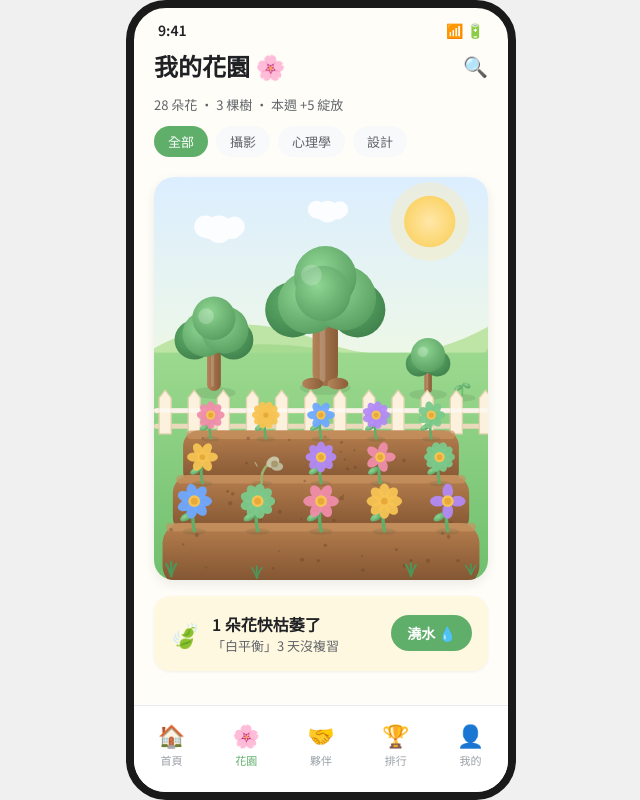
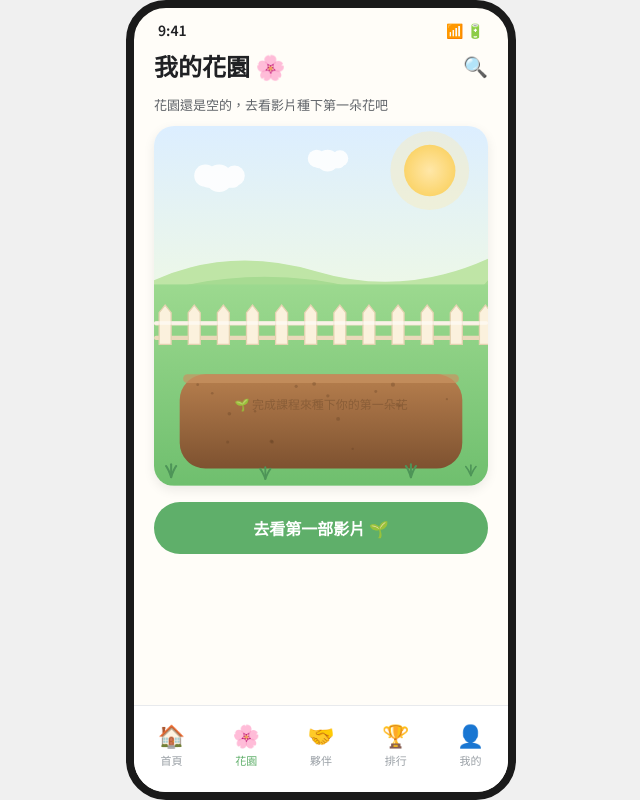
Before and after one commit to sisyphusss42/Buckeye, a React (Vite) app in the folder pressplay-app/: page /garden in a window 1280 px wide. Shown: the whole page, without its empty margins (319-959 px from the left). Built offline with nearby package versions, Linux system fonts and the light colour scheme; sample sign-in values are in the browser's storage.

Commit message:
video and garden

```diff
--- a/pressplay-app/src/App.jsx
+++ b/pressplay-app/src/App.jsx
@@ -32,9 +32,12 @@ export default function App() {
         <Route path="/survey" element={<Survey />} />
         <Route path="/" element={<ProtectedRoute><Home /></ProtectedRoute>} />
         <Route path="/video" element={<ProtectedRoute><Video /></ProtectedRoute>} />
+        <Route path="/video/:videoId" element={<ProtectedRoute><Video /></ProtectedRoute>} />
         <Route path="/quiz" element={<ProtectedRoute><Quiz /></ProtectedRoute>} />
+        <Route path="/quiz/:videoId" element={<ProtectedRoute><Quiz /></ProtectedRoute>} />
         <Route path="/garden" element={<ProtectedRoute><Garden /></ProtectedRoute>} />
         <Route path="/flower" element={<ProtectedRoute><FlowerDetail /></ProtectedRoute>} />
+        <Route path="/flower/:videoId" element={<ProtectedRoute><FlowerDetail /></ProtectedRoute>} />
         <Route path="/review" element={<ProtectedRoute><Review /></ProtectedRoute>} />
         <Route path="/partners" element={<ProtectedRoute><Partners /></ProtectedRoute>} />
         <Route path="/chat" element={<ProtectedRoute><Chat /></ProtectedRoute>} />
--- /dev/null
+++ b/pressplay-app/src/data/videos.js
@@ -0,0 +1,45 @@
+// Video catalog for demo
+const videos = [
+  {
+    id: 'linear-equation',
+    title: '一元一次方程式',
+    subtitle: '學會用方程式解決速率問題',
+    youtubeId: 'FILM2ZJ-ScM',
+    topic: '一元一次方程式',
+    category: '數學',
+    duration: '10 分鐘',
+    icon: '📐',
+  },
+  {
+    id: 'trigonometry',
+    title: 'Sin, Cos, Tan',
+    subtitle: '三角函數的基本概念與應用',
+    youtubeId: '8o_rBszqkOg',
+    topic: '三角函數 sin cos tan',
+    category: '數學',
+    duration: '12 分鐘',
+    icon: '📊',
+  },
+  {
+    id: 'circle-area',
+    title: '圓面積',
+    subtitle: '圓面積公式的推導與應用',
+    youtubeId: 'tsS3XUdb9BI',
+    topic: '圓面積公式',
+    category: '數學',
+    duration: '8 分鐘',
+    icon: '⭕',
+  },
+  {
+    id: 'permutation',
+    title: '排列組合之直線排列',
+    subtitle: '直線排列的計算方法與實例',
+    youtubeId: '9QjnxivKoIU',
+    topic: '排列組合 直線排列',
+    category: '數學',
+    duration: '15 分鐘',
+    icon: '🔢',
+  },
+]
+
+export default videos
--- a/pressplay-app/src/gardenScene.js
+++ b/pressplay-app/src/gardenScene.js
@@ -1,5 +1,5 @@
 // Procedural Garden Scene SVG Generator
-// Ported from design system — generates cartoon trees, fence, soil beds, planted flowers
+// Now accepts a list of flowers to plant based on user's completed videos
 
 const PETAL_COLORS = ['#F08DAA', '#F6C453', '#6FA8FF', '#B38AF5', '#7BC98A'];
 
@@ -42,7 +42,6 @@ function treeG(cx, baseY, s, kind) {
     g += blob(cx, cy - 14 * s, 22 * s, 'gLeaf');
     g += `<circle cx="${cx - 8 * s}" cy="${cy - 16 * s}" r="${8 * s}" fill="#fff" opacity="0.22"/>`;
   } else {
-    // ancient
     const h = 58 * s;
     g += trunk(22 * s, h);
     g += `<ellipse cx="${cx - 11 * s}" cy="${baseY - 2 * s}" rx="${9 * s}" ry="${5 * s}" fill="url(#gTrunk)"/>`;
@@ -76,11 +75,8 @@ function plantedFlowerG(cx, baseY, petals, s, wilted, idx) {
   }
 
   const color = PETAL_COLORS[idx % PETAL_COLORS.length];
-  // stem
   g += `<path d="M${cx} ${baseY} Q ${cx - 3 * s} ${baseY - 16 * s} ${cx} ${headY + 6 * s}" stroke="#5FAF6A" stroke-width="${3.4 * s}" fill="none" stroke-linecap="round"/>`;
-  // leaf
   g += `<ellipse cx="${cx - 8 * s}" cy="${baseY - 14 * s}" rx="${7 * s}" ry="${3.6 * s}" fill="url(#gLeaf)" transform="rotate(-30 ${cx - 8 * s} ${baseY - 14 * s})"/>`;
-  // head petals
   const r = 10 * s;
   for (let i = 0; i < petals; i++) {
     const a = (i / petals) * Math.PI * 2;
@@ -95,8 +91,19 @@ function plantedFlowerG(cx, baseY, petals, s, wilted, idx) {
   return g;
 }
 
-export function buildGardenSVG() {
-  const W = 390, H = 470;
+// Label text under a flower
+function flowerLabel(cx, baseY, text, s) {
+  const labelY = baseY + 14 * s;
+  return `<text x="${cx}" y="${labelY}" text-anchor="middle" font-size="${9 * s}" font-family="'Noto Sans TC', sans-serif" fill="#5E3C22" opacity="0.85">${text}</text>`;
+}
+
+/**
+ * Build the garden SVG.
+ * @param {Array} flowers — array of { title, petals, colorIndex } for each completed video
+ *   If empty, shows an empty garden with a "plant your first flower" message.
+ */
+export function buildGardenSVG(flowers = []) {
+  const W = 390, H = 420;
   let s = `<svg viewBox="0 0 ${W} ${H}" width="100%" xmlns="http://www.w3.org/2000/svg" style="display:block">`;
 
   // Defs
@@ -111,7 +118,7 @@ export function buildGardenSVG() {
   </defs>`;
 
   // Sky + sun + clouds
-  s += `<rect x="0" y="0" width="${W}" height="220" fill="url(#gSky)"/>`;
+  s += `<rect x="0" y="0" width="${W}" height="200" fill="url(#gSky)"/>`;
   s += `<circle cx="322" cy="52" r="46" fill="#FFE9A8" opacity="0.35"/><circle cx="322" cy="52" r="30" fill="url(#gSun)"/>`;
 
   const cloud = (x, y, k) =>
@@ -119,64 +126,51 @@ export function buildGardenSVG() {
   s += cloud(60, 58, 1) + cloud(190, 38, 0.8);
 
   // Rolling hills
-  s += `<path d="M0 200 Q 90 150 190 190 T 390 175 V 230 H0 Z" fill="#BFE5A6"/>`;
-  s += `<path d="M0 215 Q 120 178 240 210 T 390 200 V 260 H0 Z" fill="#A7DB92"/>`;
+  s += `<path d="M0 180 Q 90 140 190 170 T 390 155 V 210 H0 Z" fill="#BFE5A6"/>`;
+  s += `<path d="M0 195 Q 120 160 240 190 T 390 180 V 230 H0 Z" fill="#A7DB92"/>`;
 
   // Grass ground
-  s += `<rect x="0" y="205" width="${W}" height="${H - 205}" fill="url(#gGrass)"/>`;
-
-  // Trees (behind fence)
-  s += treeG(70, 250, 1.15, 'large');
-  s += treeG(200, 244, 1.35, 'ancient');
-  s += treeG(320, 252, 1.0, 'young');
-  s += treeG(360, 256, 0.7, 'sprout');
+  s += `<rect x="0" y="185" width="${W}" height="${H - 185}" fill="url(#gGrass)"/>`;
 
   // Picket fence
-  const fenceTop = 258, fenceBot = 300, railY1 = 270, railY2 = 288;
-  s += `<rect x="0" y="${railY1}" width="${W}" height="6" rx="3" fill="#F2E4CC"/>`;
-  s += `<rect x="0" y="${railY2}" width="${W}" height="6" rx="3" fill="#EAD9BA"/>`;
+  const fenceTop = 218, fenceBot = 255, railY1 = 228, railY2 = 245;
+  s += `<rect x="0" y="${railY1}" width="${W}" height="5" rx="2.5" fill="#F2E4CC"/>`;
+  s += `<rect x="0" y="${railY2}" width="${W}" height="5" rx="2.5" fill="#EAD9BA"/>`;
   for (let x = 6; x < W; x += 34) {
     s += `<path d="M${x} ${fenceBot} V ${fenceTop} l 7 -9 l 7 9 V ${fenceBot} Z" fill="#FBF1DD" stroke="#E4D2B0" stroke-width="1.5"/>`;
   }
-  s += `<rect x="0" y="${railY1}" width="${W}" height="5" rx="2.5" fill="#fff" opacity="0.55"/>`;
+  s += `<rect x="0" y="${railY1}" width="${W}" height="4" rx="2" fill="#fff" opacity="0.55"/>`;
 
-  // Soil planting beds
-  const beds = [
-    { y: 322, h: 26, x: 34, w: 322, s: 0.9, list: [{ p: 8, c: 0 }, { p: 10, c: 1 }, { p: 6, c: 2 }, { p: 9, c: 3 }, { p: 7, c: 4 }] },
-    { y: 378, h: 30, x: 22, w: 346, s: 1.0, list: [{ p: 6, c: 1 }, { w: 1 }, { p: 8, c: 3 }, { p: 5, c: 0 }, { p: 10, c: 4 }] },
-    { y: 438, h: 34, x: 10, w: 370, s: 1.15, list: [{ p: 7, c: 2 }, { p: 9, c: 4 }, { p: 6, c: 0 }, { p: 8, c: 1 }, { p: 4, c: 3 }] },
-  ];
+  // Soil planting bed
+  const bedY = 340, bedH = 50, bedX = 30, bedW = 330;
+  s += `<rect x="${bedX}" y="${bedY - bedH}" width="${bedW}" height="${bedH + 60}" rx="${bedH * 0.6}" fill="url(#gSoil)"/>`;
+  s += `<rect x="${bedX + 4}" y="${bedY - bedH}" width="${bedW - 8}" height="10" rx="5" fill="#C99361" opacity="0.7"/>`;
 
-  beds.forEach(bed => {
-    // Mound
-    s += `<rect x="${bed.x}" y="${bed.y - bed.h}" width="${bed.w}" height="${bed.h + 40}" rx="${bed.h * 0.7}" fill="url(#gSoil)"/>`;
-    // Lighter tilled top
-    s += `<rect x="${bed.x + 4}" y="${bed.y - bed.h}" width="${bed.w - 8}" height="10" rx="5" fill="#C99361" opacity="0.7"/>`;
-    // Soil texture dots
-    let dots = '';
-    for (let i = 0; i < 18; i++) {
-      const dx = bed.x + 8 + Math.random() * (bed.w - 16);
-      const dy = bed.y - bed.h + 6 + Math.random() * (bed.h + 22);
-      dots += `<circle cx="${dx.toFixed(0)}" cy="${dy.toFixed(0)}" r="${(1 + Math.random() * 1.6).toFixed(1)}" fill="#5E3C22" opacity="0.35"/>`;
-    }
-    s += dots;
-    // Plant flowers
-    const n = bed.list.length;
-    bed.list.forEach((f, i) => {
-      const cx = bed.x + bed.w * ((i + 0.5) / n);
-      const baseY = bed.y - bed.h + 9;
-      if (f.w) {
-        s += plantedFlowerG(cx, baseY, 0, bed.s, true, i);
-      } else {
-        s += plantedFlowerG(cx, baseY, f.p, bed.s, false, f.c);
-      }
+  // Soil dots
+  for (let i = 0; i < 20; i++) {
+    const dx = bedX + 10 + Math.random() * (bedW - 20);
+    const dy = bedY - bedH + 8 + Math.random() * (bedH + 30);
+    s += `<circle cx="${dx.toFixed(0)}" cy="${dy.toFixed(0)}" r="${(1 + Math.random() * 1.5).toFixed(1)}" fill="#5E3C22" opacity="0.3"/>`;
+  }
+
+  if (flowers.length === 0) {
+    // Empty garden message
+    s += `<text x="${W / 2}" y="${bedY - 10}" text-anchor="middle" font-size="14" font-family="'Noto Sans TC', sans-serif" fill="#8A5E38">🌱 完成課程來種下你的第一朵花</text>`;
+  } else {
+    // Plant user's flowers evenly spaced in the bed
+    const n = flowers.length;
+    const scale = n <= 2 ? 1.3 : n <= 4 ? 1.1 : 0.9;
+    flowers.forEach((flower, i) => {
+      const cx = bedX + bedW * ((i + 0.5) / n);
+      const baseY = bedY - bedH + 12;
+      s += plantedFlowerG(cx, baseY, flower.petals, scale, false, flower.colorIndex);
     });
-  });
+  }
 
   // Foreground grass tufts
   const tuft = (x, y, k) =>
     `<g stroke="#4E9558" stroke-width="${2.4 * k}" stroke-linecap="round" fill="none"><path d="M${x} ${y} q -3 -${9 * k} -6 -${13 * k}"/><path d="M${x} ${y} q 0 -${11 * k} 0 -${15 * k}"/><path d="M${x} ${y} q 3 -${9 * k} 6 -${13 * k}"/></g>`;
-  s += tuft(20, 466, 1.1) + tuft(120, 468, 0.9) + tuft(300, 466, 1.0) + tuft(370, 464, 0.8);
+  s += tuft(20, 410, 1.0) + tuft(130, 412, 0.9) + tuft(300, 410, 1.0) + tuft(370, 408, 0.8);
 
   s += `</svg>`;
   return s;
--- a/pressplay-app/src/screens/FlowerDetail.jsx
+++ b/pressplay-app/src/screens/FlowerDetail.jsx
@@ -1,8 +1,14 @@
-import { useNavigate } from 'react-router-dom'
+import { useNavigate, useParams } from 'react-router-dom'
 import StatusBar from '../components/StatusBar'
+import videos from '../data/videos'
 
 export default function FlowerDetail() {
   const navigate = useNavigate()
+  const { videoId } = useParams()
+
+  const video = videos.find(v => v.id === videoId) || videos[0]
+  const petals = 4 // Starting petals, would grow with quiz answers
+
   return (
     <div className="screen">
       <StatusBar />
@@ -13,10 +19,11 @@ export default function FlowerDetail() {
           <div style={{ position: 'absolute', top: 0, left: '30%', fontSize: 16 }}>✨</div>
           <div style={{ position: 'absolute', top: 10, right: '30%', fontSize: 14 }}>✨</div>
         </div>
-        <div className="text-caption" style={{ color: 'var(--green)' }}>攝影 · 已掌握</div>
-        <h2 className="text-h2" style={{ margin: '4px 0 8px' }}>三分法則</h2>
-        <p className="text-caption">記憶保留度 80% · 8 / 10 片花瓣</p>
-        <div className="progress-bar mt-12 mb-20" style={{ height: 10 }}><div className="fill green" style={{ width: '80%' }} /></div>
+        <div className="text-caption" style={{ color: 'var(--green)' }}>{video.category} · 學習中</div>
+        <h2 className="text-h2" style={{ margin: '4px 0 8px' }}>{video.title}</h2>
+        <p className="text-caption">記憶保留度 {petals * 10}% · {petals} / 10 片花瓣</p>
+        <div className="progress-bar mt-12 mb-20" style={{ height: 10 }}><div className="fill green" style={{ width: `${petals * 10}%` }} /></div>
+
         <div style={{ background: 'var(--gray-100)', borderRadius: 16, padding: 16, marginBottom: 24 }}>
           <div className="text-caption mb-12" style={{ textAlign: 'left' }}>🌱 成長歷程</div>
           <div className="growth-stages">
@@ -24,14 +31,15 @@ export default function FlowerDetail() {
             <div className="growth-connector" />
             <div className="growth-stage"><span className="stage-icon">🌿</span><span className="stage-label">測驗</span></div>
             <div className="growth-connector" />
-            <div className="growth-stage"><span className="stage-icon">🌸</span><span className="stage-label">綻放</span></div>
+            <div className="growth-stage" style={{ opacity: 0.4 }}><span className="stage-icon">🌸</span><span className="stage-label">綻放</span></div>
             <div className="growth-connector" />
             <div className="growth-stage" style={{ opacity: 0.4 }}><span className="stage-icon">🌺</span><span className="stage-label">精通</span></div>
           </div>
         </div>
-        <div className="card mb-16"><div className="flex items-center justify-between"><span>下次複習</span><span style={{ fontWeight: 600, color: 'var(--green)' }}>2 天後</span></div></div>
-        <button className="btn btn-primary mb-12" onClick={() => navigate('/review')}>立即複習 💧</button>
-        <button className="btn btn-ghost" onClick={() => navigate('/video')}>回到課程</button>
+
+        <div className="card mb-16"><div className="flex items-center justify-between"><span>下次複習</span><span style={{ fontWeight: 600, color: 'var(--green)' }}>今天</span></div></div>
+        <button className="btn btn-primary mb-12" onClick={() => navigate(`/quiz/${video.id}`)}>開始複習 💧</button>
+        <button className="btn btn-ghost" onClick={() => navigate(`/video/${video.id}`)}>重看影片</button>
       </div>
     </div>
   )
--- a/pressplay-app/src/screens/Garden.jsx
+++ b/pressplay-app/src/screens/Garden.jsx
@@ -2,10 +2,25 @@ import { useNavigate } from 'react-router-dom'
 import StatusBar from '../components/StatusBar'
 import BottomNav from '../components/BottomNav'
 import { buildGardenSVG } from '../gardenScene'
+import videos from '../data/videos'
 
 export default function Garden() {
   const navigate = useNavigate()
-  const gardenHTML = buildGardenSVG()
+
+  // Get completed videos from localStorage
+  const completedVideos = JSON.parse(localStorage.getItem('completedVideos') || '[]')
+
+  // Build flower data from completed videos
+  const flowers = completedVideos.map((cv, i) => {
+    const video = videos.find(v => v.id === cv.videoId)
+    return {
+      title: video?.title || cv.videoId,
+      petals: 4, // starts with 4 petals, grows with quiz answers
+      colorIndex: i,
+    }
+  })
+
+  const gardenHTML = buildGardenSVG(flowers)
 
   return (
     <div className="screen">
@@ -15,32 +30,51 @@ export default function Garden() {
           <h2 className="text-h2">我的花園 🌸</h2>
           <span style={{ fontSize: 20, cursor: 'pointer' }}>🔍</span>
         </div>
-        <p className="text-caption mb-12">28 朵花 · 3 棵樹 · 本週 +5 綻放</p>
-        <div className="tab-bar mb-16">
-          <div className="tab-item active">全部</div>
-          <div className="tab-item">攝影</div>
-          <div className="tab-item">心理學</div>
-          <div className="tab-item">設計</div>
-        </div>
+        <p className="text-caption mb-12">
+          {flowers.length > 0
+            ? `${flowers.length} 朵花 · 本週 +${flowers.length} 綻放`
+            : '花園還是空的，去看影片種下第一朵花吧'}
+        </p>
 
-        {/* Procedural Garden Scene */}
+        {/* Garden Scene */}
         <div
           style={{ borderRadius: 20, overflow: 'hidden', boxShadow: 'var(--shadow-md)' }}
           dangerouslySetInnerHTML={{ __html: gardenHTML }}
-          onClick={() => navigate('/flower')}
         />
 
-        {/* Wilt Warning */}
-        <div className="card mt-16" style={{ background: 'var(--yellow-light)', cursor: 'pointer' }} onClick={() => navigate('/review')}>
-          <div className="flex items-center gap-12">
-            <span style={{ fontSize: 24 }}>🍃</span>
-            <div className="flex-1">
-              <div style={{ fontWeight: 600 }}>1 朵花快枯萎了</div>
-              <div className="text-caption">「白平衡」3 天沒複習</div>
+        {/* Flower list — tap to see detail */}
+        {flowers.length > 0 && (
+          <div className="flex gap-12 mt-16" style={{ overflowX: 'auto', paddingBottom: 4 }}>
+            {completedVideos.map((cv, i) => {
+              const video = videos.find(v => v.id === cv.videoId)
+              return (
+                <div key={cv.videoId} className="card" style={{ minWidth: 100, textAlign: 'center', cursor: 'pointer' }} onClick={() => navigate(`/flower/${cv.videoId}`)}>
+                  <div style={{ fontSize: 28 }}>🌸</div>
+                  <div className="text-small mt-4">{video?.title || cv.videoId}</div>
+                  <div className="text-small" style={{ color: 'var(--green)' }}>4 片花瓣</div>
+                </div>
+              )
+            })}
+          </div>
+        )}
+
+        {/* Actions */}
+        {flowers.length > 0 ? (
+          <div className="card mt-16" style={{ background: 'var(--yellow-light)', cursor: 'pointer' }} onClick={() => navigate('/quiz/' + completedVideos[0].videoId)}>
+            <div className="flex items-center gap-12">
+              <span style={{ fontSize: 24 }}>🧠</span>
+              <div className="flex-1">
+                <div style={{ fontWeight: 600 }}>複習讓花朵成長</div>
+                <div className="text-caption">答對問題可以增加花瓣</div>
+              </div>
+              <span className="btn btn-small btn-primary">複習</span>
             </div>
-            <span className="btn btn-small btn-primary">澆水 💧</span>
           </div>
-        </div>
+        ) : (
+          <button className="btn btn-primary mt-16" onClick={() => navigate('/')}>
+            去看第一部影片 🌱
+          </button>
+        )}
       </div>
       <BottomNav />
     </div>
--- a/pressplay-app/src/screens/Quiz.jsx
+++ b/pressplay-app/src/screens/Quiz.jsx
@@ -1,32 +1,35 @@
 import { useState, useEffect } from 'react'
-import { useNavigate } from 'react-router-dom'
+import { useNavigate, useParams } from 'react-router-dom'
 import { useAuth } from '../auth/AuthContext'
 import config from '../config'
+import videos from '../data/videos'
 
-// Fallback quiz if API is not yet configured or fails
+// Fallback quiz if API fails
 const FALLBACK_QUIZ = {
   questions: [{
-    question: '主體放在九宮格的哪個位置，畫面最自然？',
-    options: ['正中央', '四條線的交叉點', '最上緣', '畫面角落'],
+    question: '一元一次方程式中，若 3x + 5 = 20，x 等於多少？',
+    options: ['3', '5', '7', '15'],
     correctIndex: 1,
-    explanation: '三分法則將畫面分成九宮格，主體放在交叉點上比置中更自然。',
+    explanation: '3x = 20 - 5 = 15，所以 x = 15 ÷ 3 = 5',
   }]
 }
 
 export default function Quiz() {
   const navigate = useNavigate()
+  const { videoId } = useParams()
   const { getToken } = useAuth()
   const [quiz, setQuiz] = useState(null)
   const [currentQ, setCurrentQ] = useState(0)
   const [answered, setAnswered] = useState(null)
   const [loading, setLoading] = useState(true)
 
+  const video = videos.find(v => v.id === videoId) || videos[0]
+
   useEffect(() => {
     loadQuiz()
   }, [])
 
   async function loadQuiz() {
-    // Skip API call if not configured yet
     if (!config.api.baseUrl || config.api.baseUrl === 'YOUR_API_GATEWAY_URL') {
       setQuiz(FALLBACK_QUIZ)
       setLoading(false)
@@ -37,11 +40,8 @@ export default function Quiz() {
       const token = await getToken()
       const res = await fetch(`${config.api.baseUrl}/quiz/generate`, {
         method: 'POST',
-        headers: {
-          'Content-Type': 'application/json',
-          'Authorization': token,
-        },
-        body: JSON.stringify({ topic: '攝影', numQuestions: 3 }),
+        headers: { 'Content-Type': 'application/json', 'Authorization': token },
+        body: JSON.stringify({ topic: video.topic, numQuestions: 3 }),
       })
       const data = await res.json()
       if (data.questions && data.questions.length > 0) {
@@ -63,7 +63,7 @@ export default function Quiz() {
         <div style={{ position: 'absolute', inset: 0, display: 'flex', alignItems: 'center', justifyContent: 'center', zIndex: 2 }}>
           <div className="quiz-card" style={{ textAlign: 'center', padding: 40 }}>
             <span style={{ fontSize: 40 }}>🤖</span>
-            <p className="text-body mt-12">AI 正在出題...</p>
+            <p className="text-body mt-12">AI 正在根據「{video.title}」出題...</p>
           </div>
         </div>
       </div>
@@ -84,7 +84,7 @@ export default function Quiz() {
       setCurrentQ(currentQ + 1)
       setAnswered(null)
     } else {
-      navigate('/video')
+      navigate(`/video/${video.id}`)
     }
   }
 
@@ -95,7 +95,8 @@ export default function Quiz() {
         <div className="quiz-card">
           <div style={{ textAlign: 'center', marginBottom: 16 }}>
             <span style={{ fontSize: 32 }}>🤖</span>
-            <h3 className="text-title" style={{ marginTop: 8 }}>AI 快速測驗 · {currentQ + 1}/{totalQ}</h3>
+            <h3 className="text-title" style={{ marginTop: 8 }}>AI 測驗 · {currentQ + 1}/{totalQ}</h3>
+            <p className="text-caption">{video.title}</p>
           </div>
           <p style={{ fontSize: 15, fontWeight: 500, marginBottom: 16 }}>{q.question}</p>
           <div>
@@ -115,13 +116,11 @@ export default function Quiz() {
           {answered !== null && (
             <div style={{ marginTop: 16, textAlign: 'center' }}>
               <div style={{ background: isCorrect ? 'var(--green-light)' : 'var(--yellow-light)', borderRadius: 12, padding: 12, marginBottom: 8 }}>
-                {isCorrect ? '🌸 答對了！這朵花長出新花瓣' : '🍃 沒關係，記住這個知識點'}
+                {isCorrect ? '🌸 答對了！花瓣 +1' : '🍃 沒關係，記住這個知識點'}
               </div>
-              {q.explanation && (
-                <p className="text-caption" style={{ marginBottom: 12 }}>{q.explanation}</p>
-              )}
+              {q.explanation && <p className="text-caption" style={{ marginBottom: 12 }}>{q.explanation}</p>}
               <button className="btn btn-primary" onClick={handleNext}>
-                {currentQ < totalQ - 1 ? '下一題' : '繼續學習'}
+                {currentQ < totalQ - 1 ? '下一題' : '完成測驗'}
               </button>
             </div>
           )}
--- a/pressplay-app/src/screens/Video.jsx
+++ b/pressplay-app/src/screens/Video.jsx
@@ -1,37 +1,74 @@
-import { useNavigate } from 'react-router-dom'
+import { useState } from 'react'
+import { useNavigate, useParams } from 'react-router-dom'
+import videos from '../data/videos'
 
 export default function Video() {
   const navigate = useNavigate()
+  const { videoId } = useParams()
+  const [completed, setCompleted] = useState(false)
+
+  // Find the video or default to first
+  const video = videos.find(v => v.id === videoId) || videos[0]
+
+  const handleMarkComplete = () => {
+    if (!completed) {
+      setCompleted(true)
+      const finishData = {
+        videoId: video.id,
+        title: video.title,
+        completedAt: new Date().toISOString(),
+      }
+      console.log('✅ 影片觀看完成', finishData)
+      // Store in localStorage for garden
+      const history = JSON.parse(localStorage.getItem('completedVideos') || '[]')
+      if (!history.find(h => h.videoId === video.id)) {
+        history.push(finishData)
+        localStorage.setItem('completedVideos', JSON.stringify(history))
+      }
+      // Redirect to garden after a short delay
+      setTimeout(() => navigate('/garden'), 1500)
+    }
+  }
+
   return (
     <div className="screen">
-      <div className="video-player">
-        <div style={{ position: 'absolute', top: 12, left: 16 }}>
+      {/* YouTube Embed */}
+      <div style={{ position: 'relative', width: '100%', aspectRatio: '16/9', background: '#000', flexShrink: 0 }}>
+        <div style={{ position: 'absolute', top: 12, left: 16, zIndex: 10 }}>
           <div className="back-btn" onClick={() => navigate('/')} style={{ background: 'rgba(255,255,255,0.2)', color: 'white' }}>‹</div>
         </div>
-        <div className="play-btn">▶</div>
-        <div style={{ color: 'white', fontSize: 13, display: 'flex', justifyContent: 'space-between', alignItems: 'center' }}>
-          <span>04:12</span>
-          <div className="progress-bar" style={{ flex: 1, margin: '0 12px', height: 4 }}><div className="fill green" style={{ width: '33%' }} /></div>
-          <span>12:30</span>
-        </div>
-        <div style={{ display: 'flex', justifyContent: 'center', gap: 24, marginTop: 8, color: 'white', fontSize: 18 }}>
-          <span>⏮</span><span>⏯</span><span>⏭</span><span style={{ fontSize: 13, alignSelf: 'center' }}>1.0×</span>
-        </div>
+        <iframe
+          width="100%"
+          height="100%"
+          src={`https://www.youtube.com/embed/${video.youtubeId}?rel=0&modestbranding=1`}
+          frameBorder="0"
+          allow="accelerometer; autoplay; clipboard-write; encrypted-media; gyroscope; picture-in-picture"
+          allowFullScreen
+          style={{ display: 'block' }}
+        />
       </div>
+
+      {/* Content */}
       <div className="screen-content" style={{ paddingTop: 16 }}>
-        <div className="text-caption" style={{ color: 'var(--green)' }}>攝影 · 第 3 課</div>
-        <h2 className="text-title" style={{ margin: '4px 0 8px' }}>光線與構圖</h2>
-        <p className="text-caption">學會三分法，讓每張照片更有呼吸感</p>
-        <div className="tab-bar mt-16 mb-16">
-          <div className="tab-item active">重點</div><div className="tab-item">字幕</div><div className="tab-item">筆記</div>
-        </div>
-        <div className="card mb-16">
-          <div className="flex items-center gap-8 mb-8"><span>💡</span><span style={{ fontWeight: 600 }}>三分法則</span></div>
-          <p className="text-body" style={{ lineHeight: 1.6 }}>把畫面分成九宮格，主體放在交叉點上，比置中更自然生動。</p>
-        </div>
-        <div className="ai-bubble" style={{ cursor: 'pointer' }} onClick={() => navigate('/quiz')}>
-          看到這裡，要不要來個 30 秒小測驗鞏固記憶？
-          <div style={{ marginTop: 8 }}><span className="btn btn-small btn-primary">好</span></div>
+        <div className="text-caption" style={{ color: 'var(--green)' }}>{video.category} · {video.duration}</div>
+        <h2 className="text-title" style={{ margin: '4px 0 8px' }}>{video.title}</h2>
+        <p className="text-caption">{video.subtitle}</p>
+
+        {!completed ? (
+          <button className="btn btn-primary mt-16" onClick={handleMarkComplete}>
+            我看完了 ✓
+          </button>
+        ) : (
+          <div className="card mt-16" style={{ background: 'var(--green-light)', textAlign: 'center' }}>
+            <span style={{ fontSize: 24 }}>🌱</span>
+            <p style={{ fontWeight: 600, marginTop: 8 }}>恭喜完成觀看！</p>
+            <p className="text-caption">你獲得了一顆種子，已種入花園</p>
+          </div>
+        )}
+
+        <div className="ai-bubble mt-16" style={{ cursor: 'pointer' }} onClick={() => navigate(`/quiz/${video.id}`)}>
+          想測驗一下對「{video.title}」的理解嗎？
+          <div style={{ marginTop: 8 }}><span className="btn btn-small btn-primary">開始測驗</span></div>
         </div>
       </div>
     </div>
```
Also changed, not shown: pressplay-app/src/screens/Home.jsx (+42 -22 lines), 3 other files (tests, documents, lock files or other folders).
